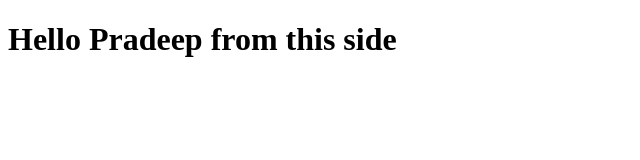
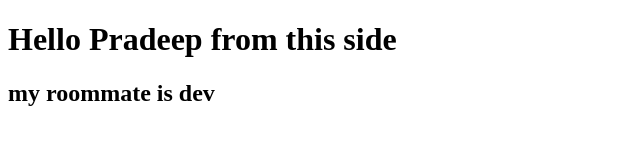
Before and after one commit to pradeep0875/Demo1, a plain HTML site: page index.html in a window 1280 px wide. Shown: the whole page, without its empty margins (0-640 px from the left). Drawn offline with Linux system fonts and the light colour scheme.

Commit message:
added my roommate name

```diff
--- a/index.html
+++ b/index.html
@@ -9,6 +9,7 @@
 <body>
       <div>
         <h1> Hello Pradeep from this side</h1>
+        <h2>my roommate is dev</h2>
       </div>
 </body>
 </html>
```
